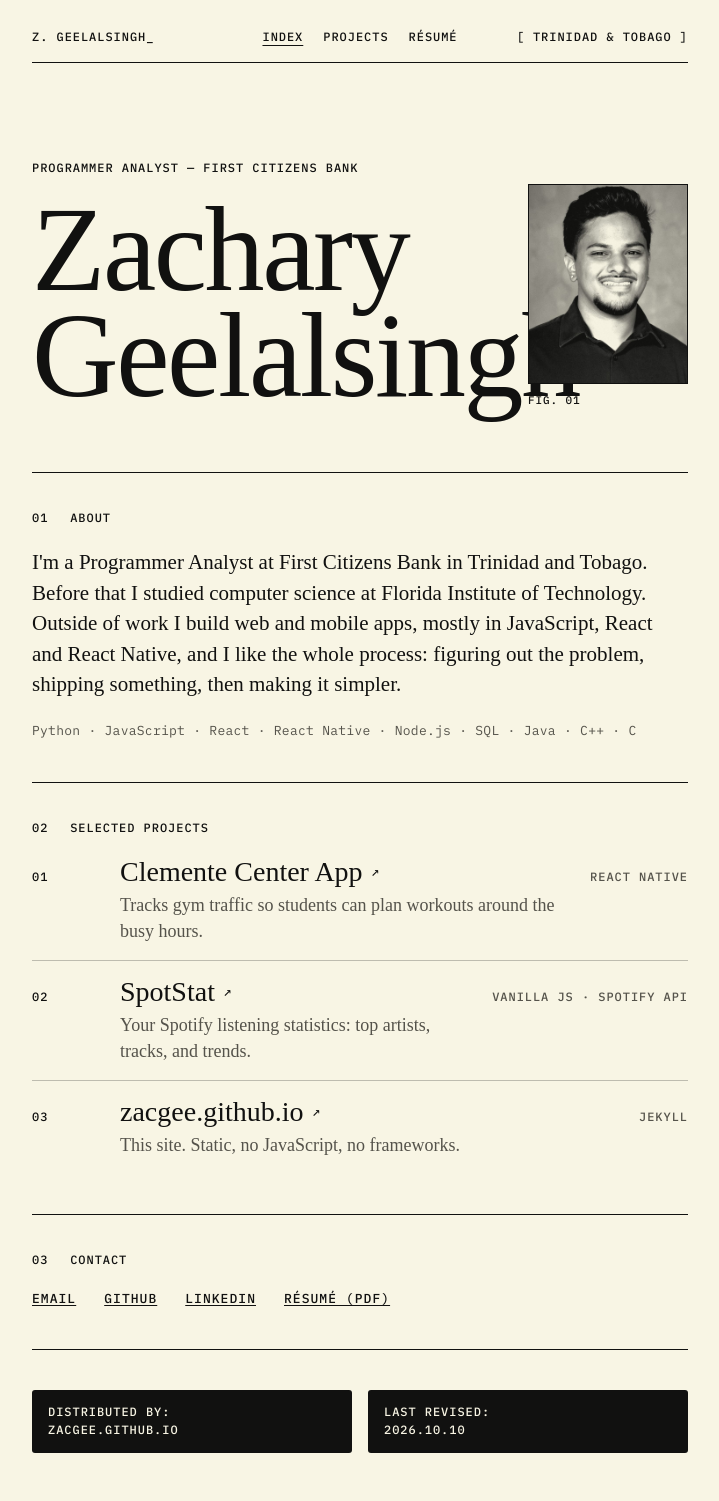
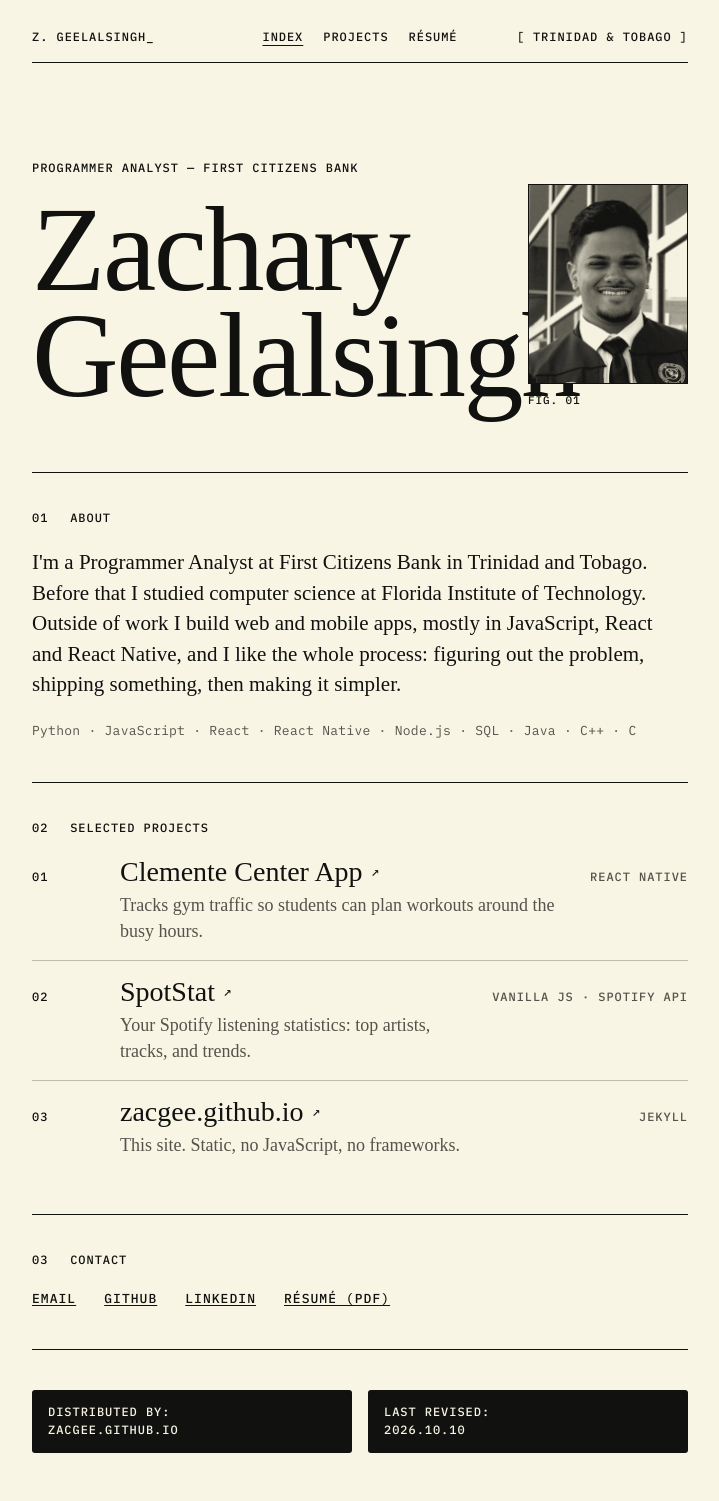
Before and after one commit to zacgee/zacgee.github.io, a Jekyll site: the page built from index.md, in a window 1280 px wide. Shown: the whole page, without its empty margins (280-999 px from the left). Built offline with Jekyll 4.4.1, drawn with Linux system fonts in a browser that asks for light colours; some web fonts are replaced.

Commit message:
Swap portrait for a tighter crop of the graduation photo
Co-Authored-By: Claude Opus 5.5 <noreply@anthropic.com>
Claude-Session: https://claude.ai/code/session_01YVc76zwdbi6ryUGMihCnQo

```diff
--- a/index.md
+++ b/index.md
@@ -9,7 +9,7 @@ title: "Index"
     <h1 class="display">Zachary<br>Geelalsingh</h1>
   </div>
   <figure class="portrait">
-    <img src="{{ "/assets/portrait.jpg" | relative_url }}" width="720" height="900" alt="Portrait of Zachary Geelalsingh">
+    <img src="{{ "/assets/portrait.jpg" | relative_url }}" width="640" height="800" alt="Portrait of Zachary Geelalsingh">
     <figcaption class="label">Fig. 01</figcaption>
   </figure>
 </section>
```
Also changed, not shown: assets/portrait.jpg.
